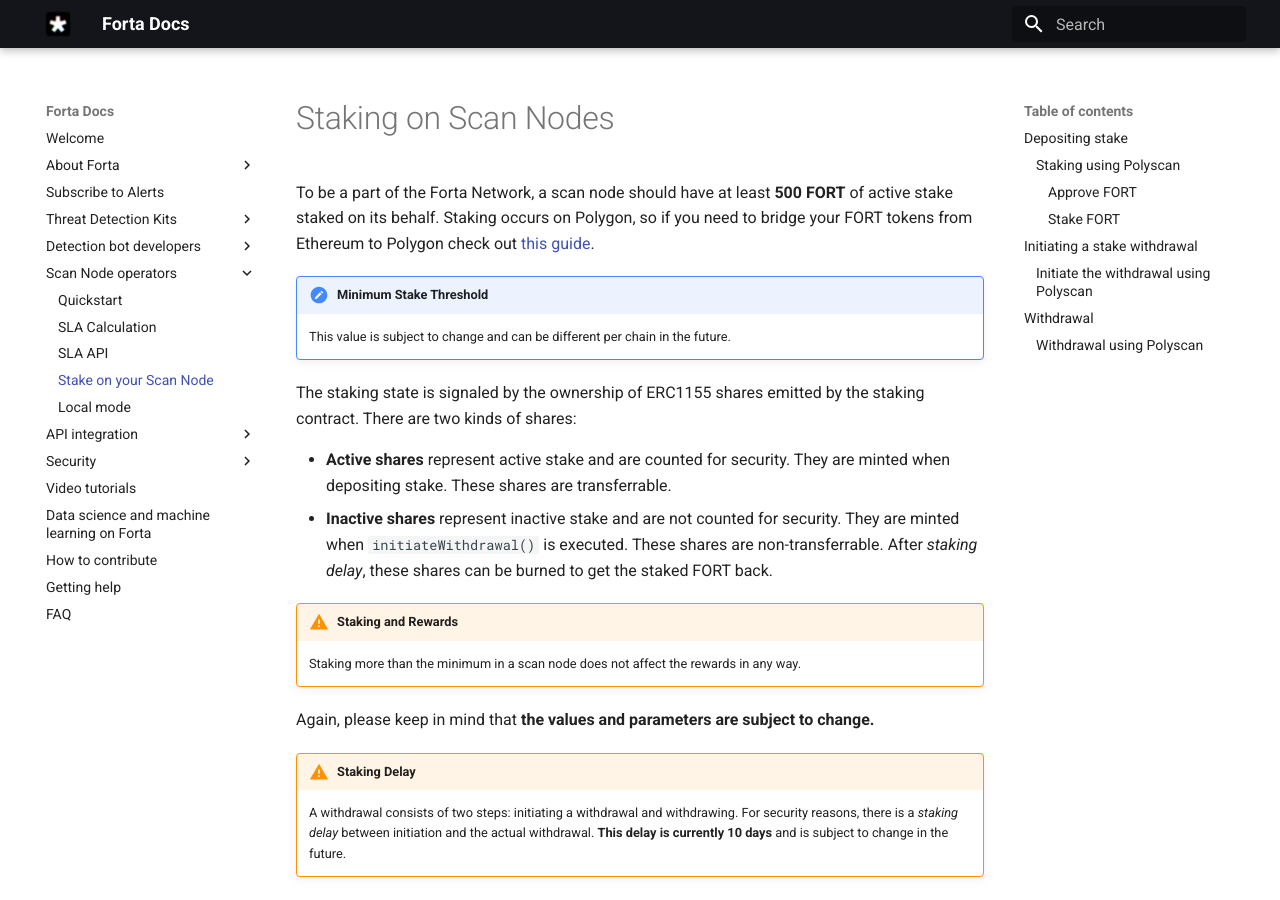
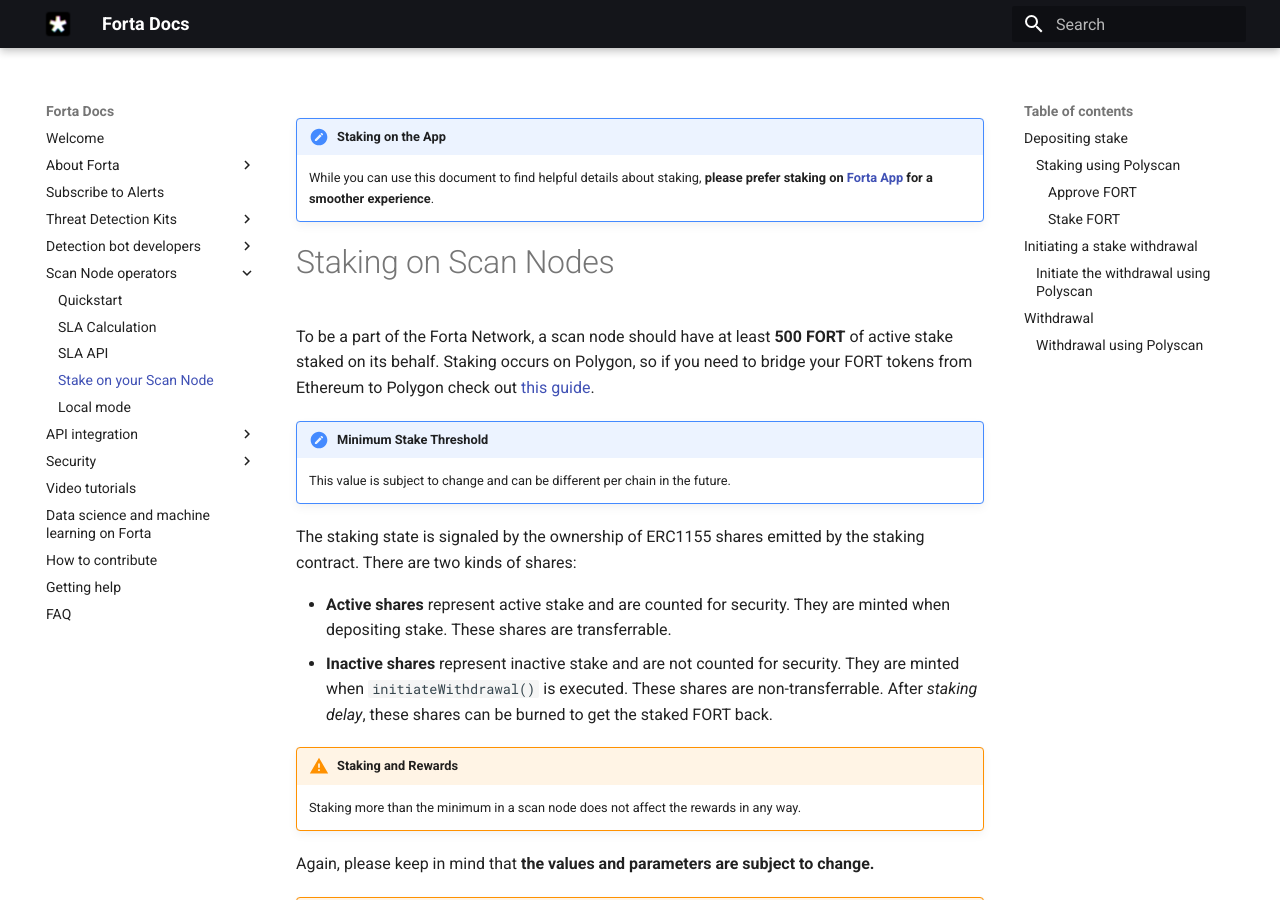
Before and after one commit to forta-network/docs, an MkDocs documentation site: the page built from docs/stake-on-scan-node.md, in a window 1280 px wide and 900 px high. Built offline with MkDocs 1.6.1 and Material for MkDocs 9.7.7, drawn with Linux system fonts in a browser that asks for light colours.

Commit message:
mention staking on the app

```diff
--- a/docs/stake-on-scan-node.md
+++ b/docs/stake-on-scan-node.md
@@ -1,3 +1,6 @@
+!!! important "Staking on the App"
+    While you can use this document to find helpful details about staking, **please prefer staking on [Forta App](https://app.forta.network/staking) for a smoother experience**.
+
 # Staking on Scan Nodes
 
 To be a part of the Forta Network, a scan node should have at least **500 FORT** of active stake staked on its behalf. Staking occurs on Polygon, so if you need to bridge your FORT tokens from Ethereum to Polygon check out [this guide](bridging-fort.md).
```
